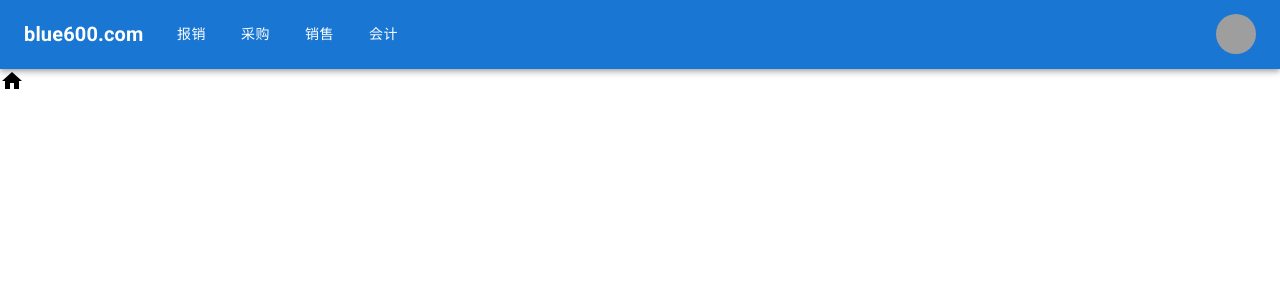
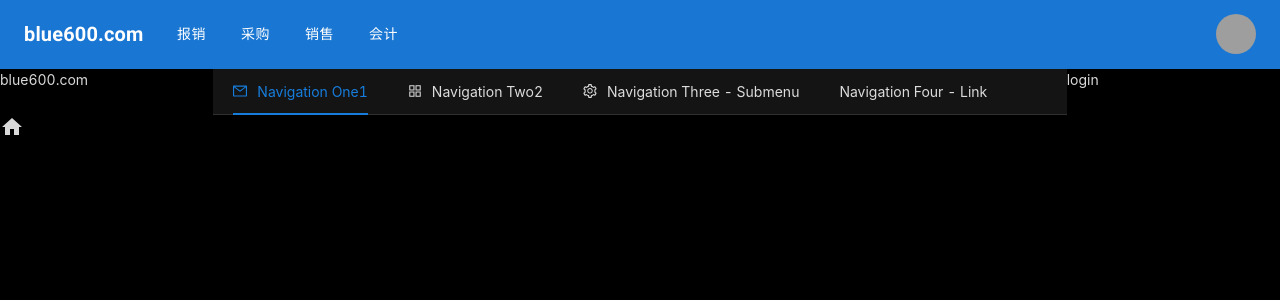
Before and after one commit to blue600/blue-app, a React (Create React App) app: page / in a window 1280 px wide. Shown: the top 300 px of the page. Built offline with nearby package versions, Linux system fonts and the light colour scheme; grey boxes are pictures that could not be loaded.

Commit message:
成功引入antd，下一步：把功能和权限控制挂载上antd的菜单 ...

```diff
--- a/package.json
+++ b/package.json
@@ -11,6 +11,7 @@
     "@testing-library/jest-dom": "^5.16.1",
     "@testing-library/react": "^12.1.2",
     "@testing-library/user-event": "^13.5.0",
+    "antd": "^4.19.1",
     "react": "^17.0.2",
     "react-dom": "^17.0.2",
     "react-router-dom": "^6.2.2",
--- a/src/App.css
+++ b/src/App.css
@@ -1,3 +1,4 @@
+@import '~antd/dist/antd.dark.css';
 .App {
   text-align: center;
 }
--- a/src/App.js
+++ b/src/App.js
@@ -1,9 +1,11 @@
-import { Routes, Route } from 'react-router-dom' // 引入Client端路由模块，参加笔记
-import ResponsiveAppBar from './main-menu/AppBar.jsx'
-import HomeIcon from '@mui/icons-material/Home'
-import { Login } from './login/Login.jsx'
-import { HomeUnLogin } from './main-menu/HomeUnLogin.jsx'
-import { NumberHook } from './sample-code/NumberHook'
+import { Routes, Route } from 'react-router-dom'; // 引入Client端路由模块，参加笔记
+import ResponsiveAppBar from './main-page/AppBar.jsx';
+import HomeIcon from '@mui/icons-material/Home';
+import { Login } from './login/Login.jsx';
+import { HomeUnLogin } from './main-page/HomeUnLogin.jsx';
+import { NumberHook } from './sample-code/NumberHook';
+import './App.css';
+import MenuBar from './main-page/MenuBar.js';
 
 // const BlueGrid = styled.div`
 //   width: 100%;
@@ -18,6 +20,7 @@ const App = () => {
   return (
     <>
       <ResponsiveAppBar />
+      <MenuBar />
       {/* 对于复杂的App会不会这个路由清单太长了？ */}
       <Routes>
         <Route path='/' element={<HomeIcon />} />
@@ -27,7 +30,7 @@ const App = () => {
         <Route path='/numberhook' element={<NumberHook />} />
       </Routes>
     </>
-  )
-}
+  );
+};
 
-export default App
+export default App;
--- /dev/null
+++ b/src/main-page/MainMenu.js
@@ -0,0 +1,52 @@
+import React from 'react';
+import { useState } from 'react';
+import { Menu } from 'antd';
+import {
+  MailOutlined,
+  AppstoreOutlined,
+  SettingOutlined,
+} from '@ant-design/icons';
+
+const { SubMenu } = Menu;
+
+/////////////////////////
+const MainMenu = () => {
+  const [current, setCurrent] = useState('mail');
+
+  const handleClick = e => {
+    setCurrent(e.key);
+  };
+
+  // ---- return JSX
+  return (
+    <Menu onClick={handleClick} selectedKeys={[current]} mode='horizontal'>
+      <Menu.Item key='mail' icon={<MailOutlined />}>
+        Navigation One1
+      </Menu.Item>
+      <Menu.Item key='app' icon={<AppstoreOutlined />}>
+        Navigation Two2
+      </Menu.Item>
+      <SubMenu
+        key='SubMenu'
+        icon={<SettingOutlined />}
+        title='Navigation Three - Submenu'
+      >
+        <Menu.ItemGroup title='Item 1'>
+          <Menu.Item key='setting:1'>Option 1</Menu.Item>
+          <Menu.Item key='setting:2'>Option 2</Menu.Item>
+        </Menu.ItemGroup>
+        <Menu.ItemGroup title='Item 2'>
+          <Menu.Item key='setting:3'>Option 3</Menu.Item>
+          <Menu.Item key='setting:4'>Option 4</Menu.Item>
+        </Menu.ItemGroup>
+      </SubMenu>
+      <Menu.Item key='alipay'>
+        <a href='https://ant.design' target='_blank' rel='noopener noreferrer'>
+          Navigation Four - Link
+        </a>
+      </Menu.Item>
+    </Menu>
+  );
+};
+
+export default MainMenu;
--- /dev/null
+++ b/src/main-page/MenuBar.js
@@ -0,0 +1,24 @@
+import { Row, Col } from 'antd';
+import MainMenu from './MainMenu';
+
+// const style = { background: '#0092ff', padding: '8px 0' };
+
+const MenuBar = () => {
+  return (
+    <div>
+      <Row>
+        <Col xs={12} md={4}>
+          <div>blue600.com</div>
+        </Col>
+        <Col xs={0} md={16}>
+          <MainMenu />
+        </Col>
+        <Col xs={12} md={4}>
+          <div>login</div>
+        </Col>
+      </Row>
+    </div>
+  );
+};
+
+export default MenuBar;
```
Also changed, not shown: src/main-page/AppBar.jsx (renamed from src/main-menu/AppBar.jsx), src/main-page/HomeUnLogin.jsx (renamed from src/main-menu/HomeUnLogin.jsx), src/main-page/menu-item.js (renamed from src/main-menu/menu-item.js), src/main-page/setting.js (renamed from src/main-menu/setting.js), src/main-page/style.css (renamed from src/main-menu/style.css), src/main-page/style.js (renamed from src/main-menu/style.js), 1 other file (tests, documents, lock files or other folders).
